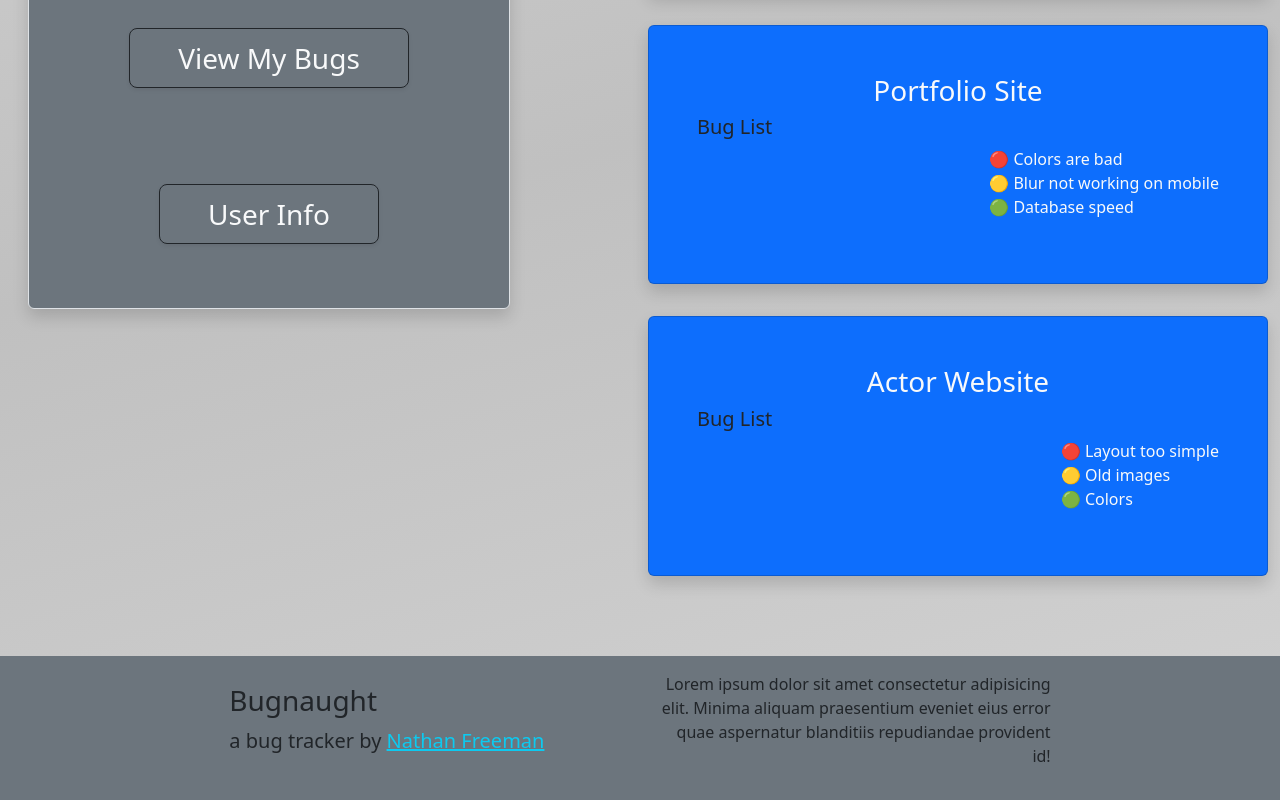
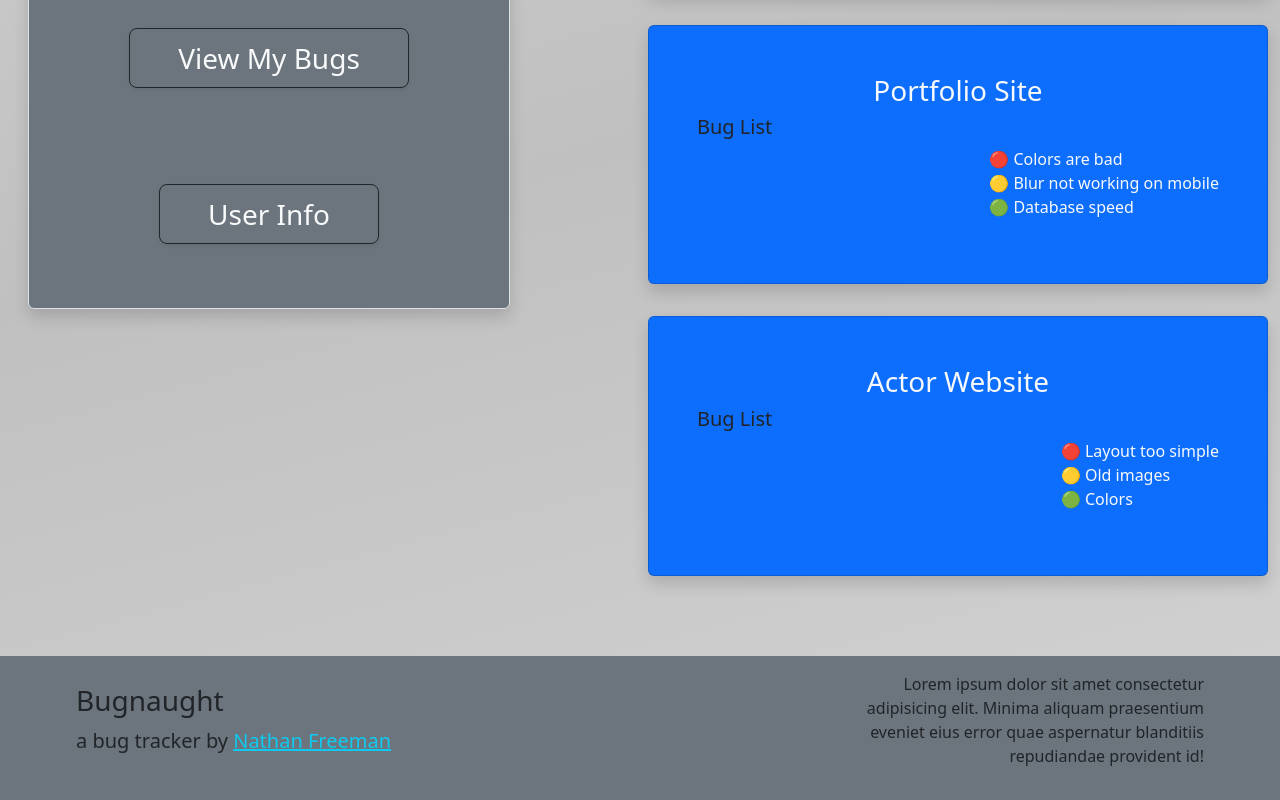
Before and after one commit to Bones81/Bugnaught, a React (Vite) app: page / in a window 1280 px wide. Shown: the part 519-1319 px from the top of the page. Built offline with nearby package versions, Linux system fonts and the light colour scheme.

Commit message:
update footer flex spacing

```diff
--- a/src/Footer/footer.tsx
+++ b/src/Footer/footer.tsx
@@ -2,7 +2,7 @@
     return (
         <>
             <footer className="container-fluid mt-auto bg-secondary">
-                <div className="row align-items-center justify-content-center">
+                <div className="row align-items-center justify-content-between mx-5">
                     <div className="col-3 col-lg-4 p-3">
                         <h3>Bugnaught</h3>
                         <p className="text-dark lead"> a bug tracker by <a className="link-info" href="http://www.nathanfreeman.com" target="_blank">Nathan Freeman</a></p>
--- a/src/InfoPanel/infopanel.tsx
+++ b/src/InfoPanel/infopanel.tsx
@@ -47,7 +47,7 @@
     const users = [
         'Nathan', 'Sujan', 'Jeff', 'Olivia'
     ]
-    const projects = [...props.projects]
+    // const projects = [...props.projects]
 
     useEffect(() => {
         setUser(users[Math.floor(Math.random() * users.length)]) // return random user for fun
```
